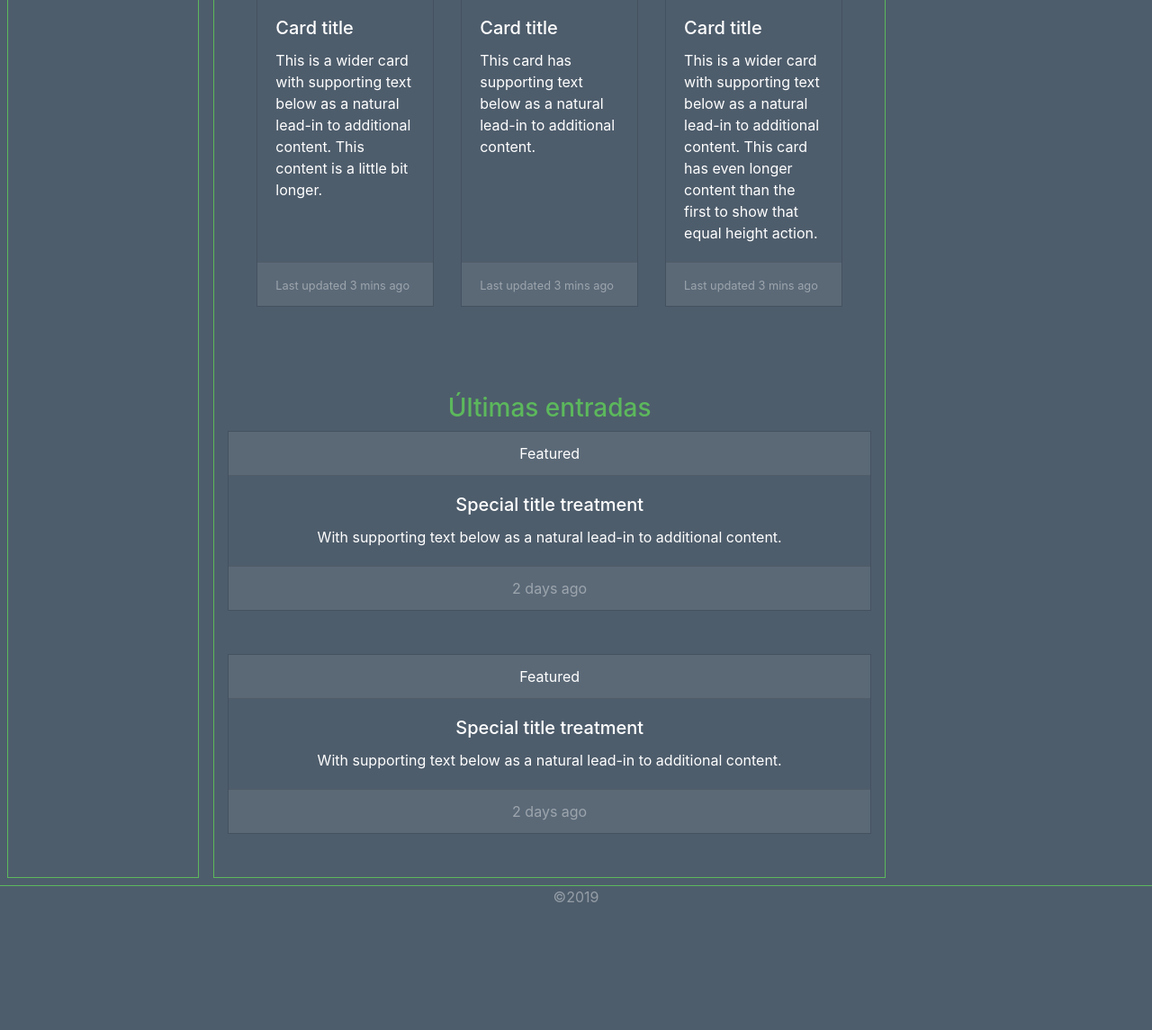
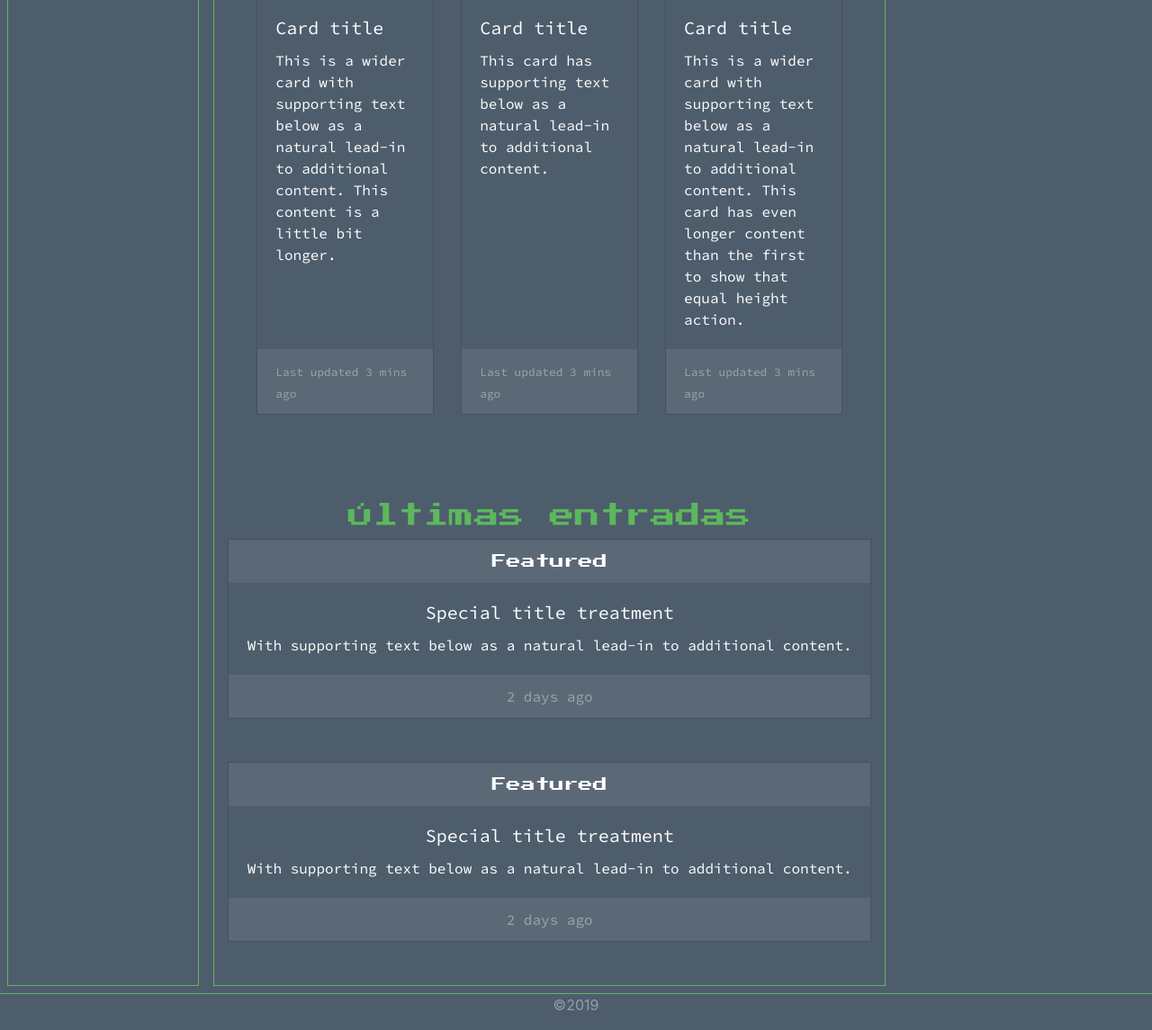
Before and after one commit to DarFig/bLg0, a Flask app: page / in a window 1280 px wide. Shown: the part 302-1447 px from the top of the page at 90% size. Before the commit the page ends 1305 px from the top, so only its background shows below. Run offline with Flask 2, Linux system fonts and the light colour scheme; some libraries are stand-ins or nearby versions.

Commit message:
update fonts

```diff
--- a/src/static/css/style.css
+++ b/src/static/css/style.css
@@ -0,0 +1,10 @@
+
+.sourceCode {
+    font-family: 'Source Code Pro', monospace;
+}
+.start2p {
+    font-family: 'Press Start 2P', cursive;
+}
+.firaCode {
+    font-family: 'Fira Code', monospace;
+}
--- a/src/templates/_layouts/base.html
+++ b/src/templates/_layouts/base.html
@@ -4,6 +4,7 @@
   <meta charset="utf-8">
   <meta name="viewport" content="witdth=device-width, user-scalable=no, initial-scale=1.0, minimum-scale=1.0">
   <!--meta name="theme-color" content="#d43f3a"-->
+  <link href="https://fonts.googleapis.com/css?family=Fira+Code|Press+Start+2P|Source+Code+Pro&display=swap" rel="stylesheet">
   <link rel="icon" href="">
   <base href="/" target="" />
   <title>{% block title %}{{webTitle}}{% endblock %}</title>
@@ -15,7 +16,7 @@
   <link href="static/css/style.css" rel="stylesheet">
   {% endblock %}
 </head>
-<body class="bg-secondary">
+<body  class="bg-secondary">
   {% include "_modules/nav.html" %}
   {% include "_modules/notifications.html" %}
   {% block content %}
--- a/src/templates/_modules/nav.html
+++ b/src/templates/_modules/nav.html
@@ -7,7 +7,7 @@
       </a>
     </div>
     <div class="navbar-right"></div>
-      <a class="" href="{{ url_for('index') }}"><h1 class="navbar-text">{{webTitle}}</h1></a>
+      <a href="{{ url_for('index') }}"><h1 class="start2p navbar-text">{{webTitle}}</h1></a>
 
 
     </div>
--- a/src/templates/_views/index.html
+++ b/src/templates/_views/index.html
@@ -3,12 +3,12 @@
 Index | {{ super() }}
 {% endblock %}
 {% block content %}
-<div class="container-fluid">
+<div class="sourceCode container-fluid" >
   <div class="row">
 
 
     <div class="m-2 col-xl-2 col-md-3 border border-success">
-        <div class="m-2 list-group">
+        <div class="start2p m-2 list-group">
           <a href="{{ url_for('index') }}" class="list-group-item list-group-item-action list-group-item-success">
             Home
           </a>
@@ -23,16 +23,16 @@ Index | {{ super() }}
     </div>
 
 
-    <div class="m-2 col-xl-7 col-md-8 border border-success">
+    <div class="m-2 col-xl-7 col-md-8 border border-success" >
 
     <!--  -->
       <div class="jumbotron">
         <div class="card-deck">
-          <div class="card text-white bg-secondary">
+          <div class="card text-white bg-secondary" >
             <img src="..." class="card-img-top" alt="p1">
             <div class="card-body">
               <h5 class="card-title">Card title</h5>
-              <p class="card-text">This is a wider card with supporting text below as a natural lead-in to additional content. This content is a little bit longer.</p>
+              <p class="card-text" >This is a wider card with supporting text below as a natural lead-in to additional content. This content is a little bit longer.</p>
             </div>
             <div class="card-footer">
               <small class="text-muted">Last updated 3 mins ago</small>
@@ -62,11 +62,11 @@ Index | {{ super() }}
       </div>
       <!--  -->
       <div class="m-2 text-center text-success">
-          <h3>Últimas entradas</h3>
+          <h3 class="start2p">Últimas entradas</h3>
       </div>
       <div class="mb-5">
         <div class="card text-white text-center">
-          <div class="card-header">
+          <div class="start2p card-header">
             Featured
           </div>
           <div class="card-body">
@@ -81,7 +81,7 @@ Index | {{ super() }}
       </div>
       <div class="mb-5">
         <div class="card text-white text-center">
-          <div class="card-header">
+          <div class="start2p card-header">
             Featured
           </div>
           <div class="card-body">
```
Also changed, not shown: src/templates/_views/about.html (+4 -4 lines), src/templates/_views/blog.html (+5 -5 lines).
